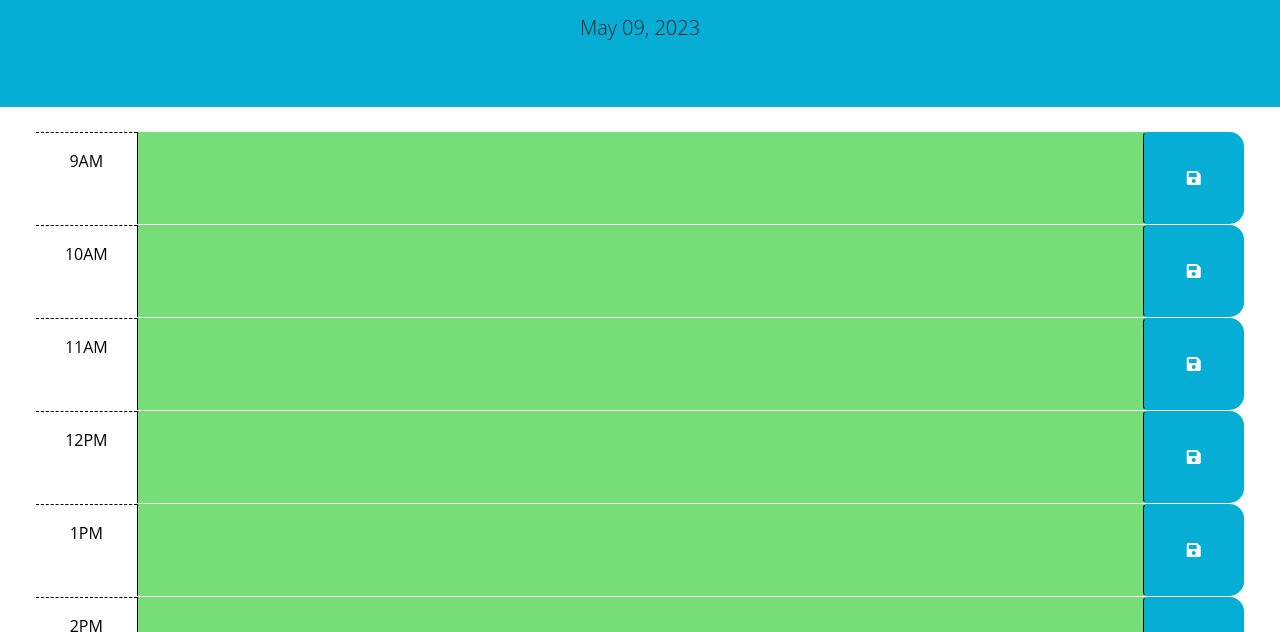
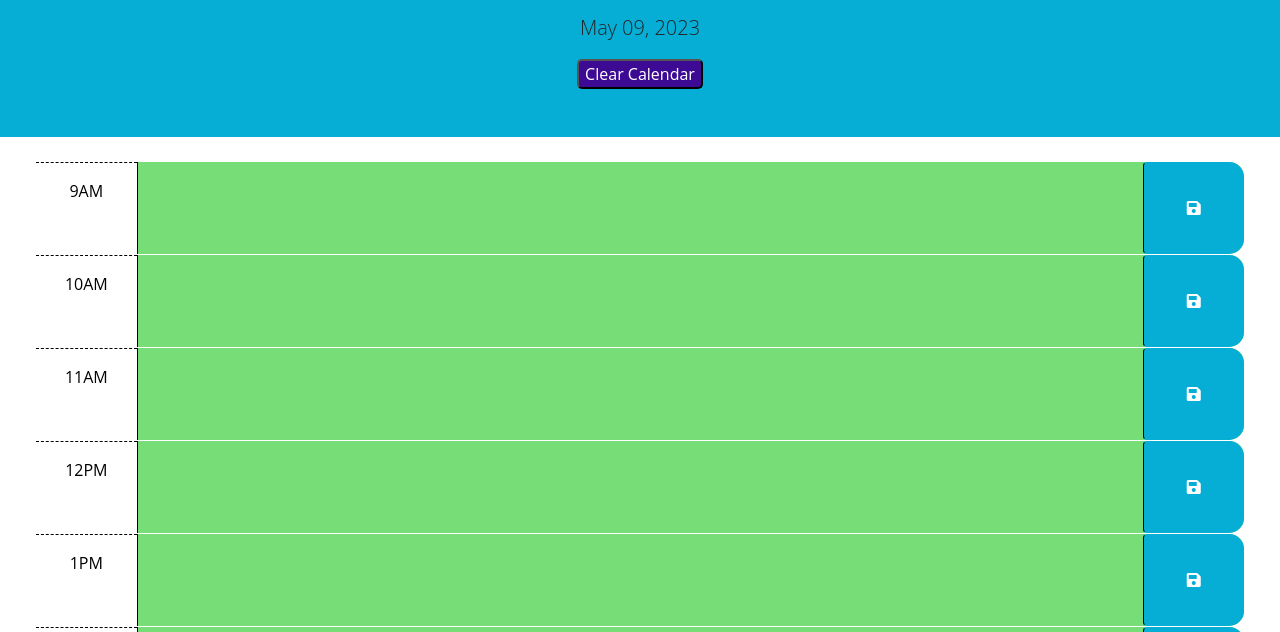
Before and after one commit to kylemoely/WorkDay-Calendar, a plain HTML site: page Develop/index.html in a window 1280 px wide. Shown: the part 166-798 px from the top of the page. Drawn offline with nearby package versions, Linux system fonts and the light colour scheme.

Commit message:
Created a clear calendar button to clear the page and local storage of all events. Also added README file

```diff
--- a/Develop/index.html
+++ b/Develop/index.html
@@ -29,7 +29,7 @@
       <h1 class="display-3">Work Day Scheduler</h1>
       <p class="lead">A simple calendar app for scheduling your work day</p>
       <p id="currentDay" class="lead"></p>
-      <p id="currentTime" class = "lead"></p>
+      <button id = "clearBtn">Clear Calendar</button>
     </header>
     <div class="container-fluid px-5">
       <!-- Use class for "past", "present", and "future" to apply styles to the
--- a/Develop/script.js
+++ b/Develop/script.js
@@ -5,6 +5,7 @@ let events = {...localStorage};
 let buttons = document.querySelectorAll(".saveBtn");
 let dayEl = $("#currentDay");
 let timeBlocks = document.querySelectorAll(".time-block");
+let clearBtn = $("#clearBtn");
 
 const saveEvent = (event) => {
   let block = event.target.parentElement;
@@ -22,6 +23,11 @@ $(function () {
   // function? How can DOM traversal be used to get the "hour-x" id of the
   // time-block containing the button that was clicked? How might the id be
   // useful when saving the description in local storage?
+  clearBtn.on("click", () => {
+    localStorage.clear();
+    location.reload();
+  });
+
   for(let x=0;x<buttons.length;x++){
     buttons[x].addEventListener("click", saveEvent);
   }
--- a/Develop/style.css
+++ b/Develop/style.css
@@ -6,6 +6,12 @@ body {
 header{
   background-color: #06aed5;
   text-align:center;
+}
+
+#clearBtn{
+  border-radius: 5px;
+  background-color:#3d0a94;
+  color: white;
 }
 
 textarea {
```
Also changed, not shown: 1 other file.
